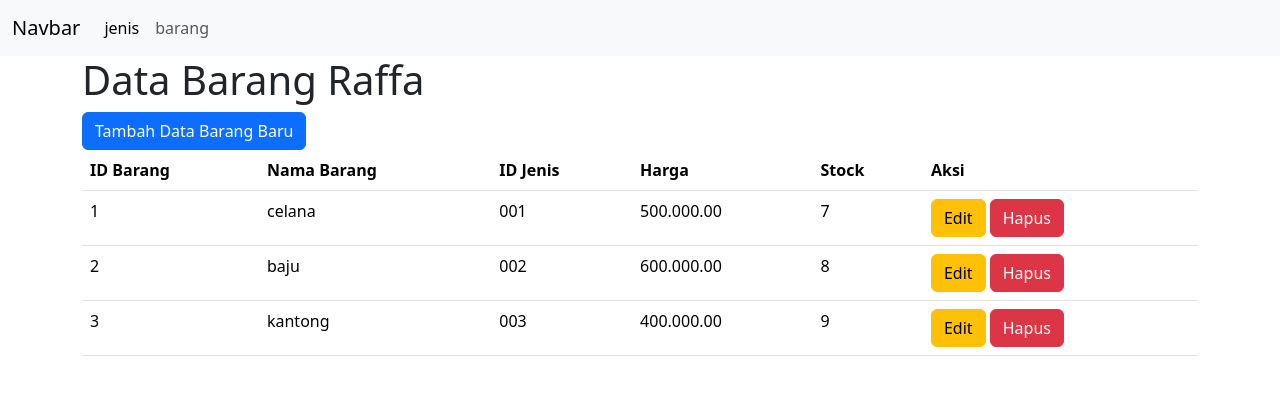
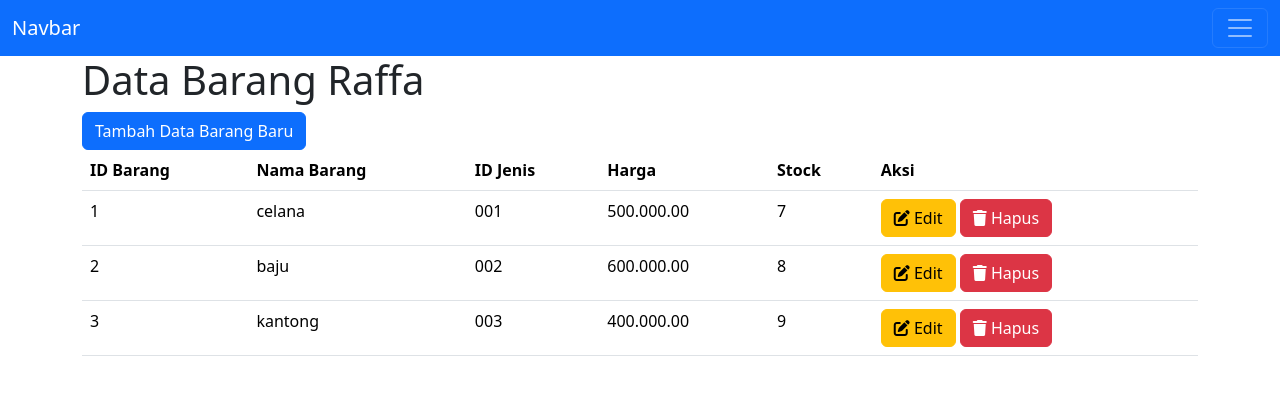
Before and after one commit to raffapratma/inventory_raffa, a PHP site: page / in a window 1280 px wide. Shown: the top 395 px of the page. Run offline with PHP 8.4, Linux system fonts and the light colour scheme; data comes from the database, SQL or seed files in the repository.

Commit message:
beres aing euy

```diff
--- a/view/barang/index.php
+++ b/view/barang/index.php
@@ -4,10 +4,12 @@
     <meta charset="UTF-8">
     <meta name="viewport" content="width=device-width, initial-scale=1.0">
     <link rel="stylesheet" href="https://cdn.jsdelivr.net/npm/bootstrap@5.3.3/dist/css/bootstrap.min.css">
+    <link rel="stylesheet" href="https://cdnjs.cloudflare.com/ajax/libs/font-awesome/6.2.0/css/all.min.css">
+
     <title>Document</title>
 </head>
 <body>
-<nav class="navbar navbar-expand-lg bg-body-tertiary">
+<nav class="navbar bg-primary" data-bs-theme="dark">
   <div class="container-fluid">
     <a class="navbar-brand" href="#">Navbar</a>
     <button class="navbar-toggler" type="button" data-bs-toggle="collapse" data-bs-target="#navbarSupportedContent" aria-controls="navbarSupportedContent" aria-expanded="false" aria-label="Toggle navigation">
@@ -16,12 +18,16 @@
     <div class="collapse navbar-collapse" id="navbarSupportedContent">
       <ul class="navbar-nav me-auto mb-2 mb-lg-0">
         <li class="nav-item">
-          <a class="nav-link active" aria-current="page" href="../jenis/index.php">jenis</a>
+          <a class="nav-link active" aria-current="page" href="">Barang</a>
         </li>
         <li class="nav-item">
-          <a class="nav-link" href="">barang</a>
+          <a class="nav-link" href="../jenis/index.php">Jenis</a>
         </li>
       </ul>
+      <form class="d-flex" role="search">
+        <input class="form-control me-2" type="search" placeholder="Search" aria-label="Search">
+        <button class="btn btn-outline-success" type="submit">Search</button>
+      </form>
     </div>
   </div>
 </nav>
@@ -57,10 +63,11 @@
                             <td><?php echo $result['stock']; ?></td>
 
                             <td>
-                            <a href="view_edit.php?id=<?php echo $result['id_barang'] ?>" class="btn btn-warning">Edit</a>
+                            <a href="view_edit.php?id=<?php echo $result['id_barang'] ?>" class="btn btn-warning">
+                            <i class="fa-solid fa-pen-to-square"></i> Edit</a>
                             <a href="hapus.php?id=<?php echo $result['id_barang'] ?>"
                             onclick="return confirm('Kamu Yakin???')"
-                            class="btn btn-danger">Hapus</a>
+                            class="btn btn-danger"><i class="fa-solid fa-trash"></i> Hapus</a>
                             </td>
                         </tr>
                         <?php
--- a/view/jenis/hapus.php
+++ b/view/jenis/hapus.php
@@ -4,7 +4,7 @@ $id=$_GET['id'];
 
 include '../../config/koneksi.php';
 
-$query = mysqli_query($conn, "DELETE FROM jenis WHERE id_barang='$id' ");
+$query = mysqli_query($conn, "DELETE FROM jenis WHERE id_jenis='$id' ");
 
 if($query){
     echo "<script>alert('Data berhasil dihapus')</script>";
--- a/view/jenis/proses_tambah.php
+++ b/view/jenis/proses_tambah.php
@@ -7,7 +7,7 @@ $nama_jenis = $_POST['nama_jenis'];
 include '../../config/koneksi.php';
 $query = mysqli_query($conn , "INSERT INTO jenis VALUES(
 '$id',
-'$nama_jenis',)");
+'$nama_jenis')");
 
 
 if($query) {
--- a/view/jenis/view_edit.php
+++ b/view/jenis/view_edit.php
@@ -8,7 +8,7 @@
 </head>
 <body>
     <div class="container">
-        <h1>Tambah Data Barang Raffa</h1>
+        <h1>Tambah Data jenis Raffa</h1>
 
         <?php
         include '../../config/koneksi.php';
```
Also changed, not shown: view/jenis/index.php (+9 -5 lines), view/jenis/proses_edit.php (+4 -5 lines).
